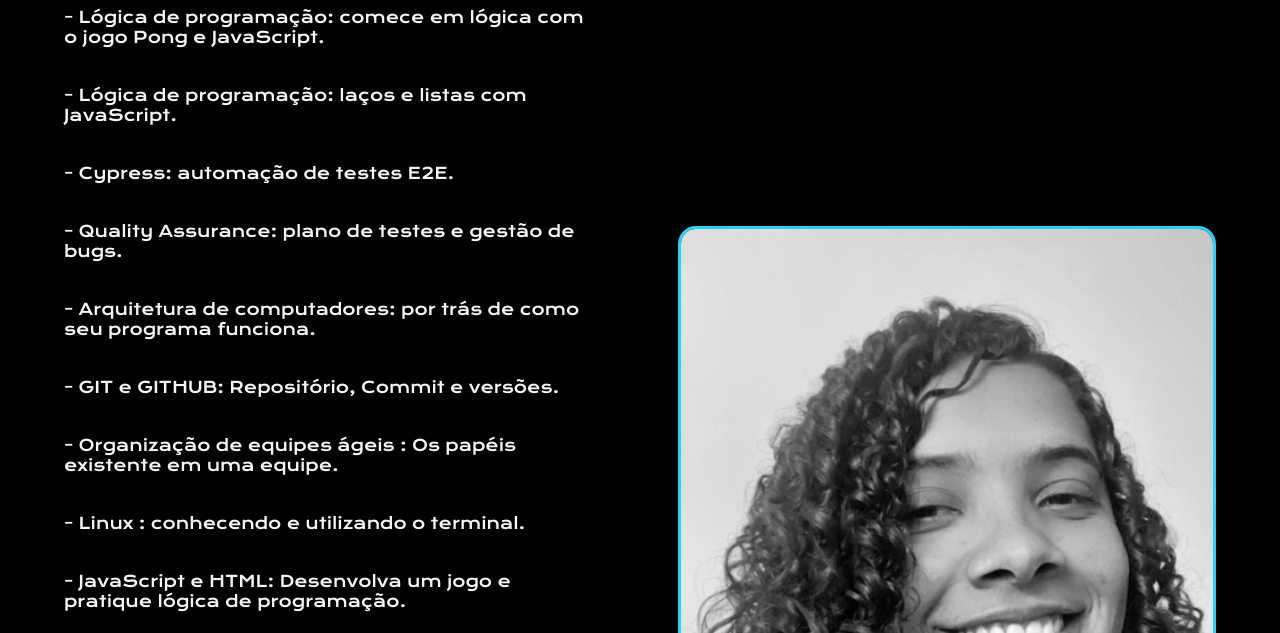
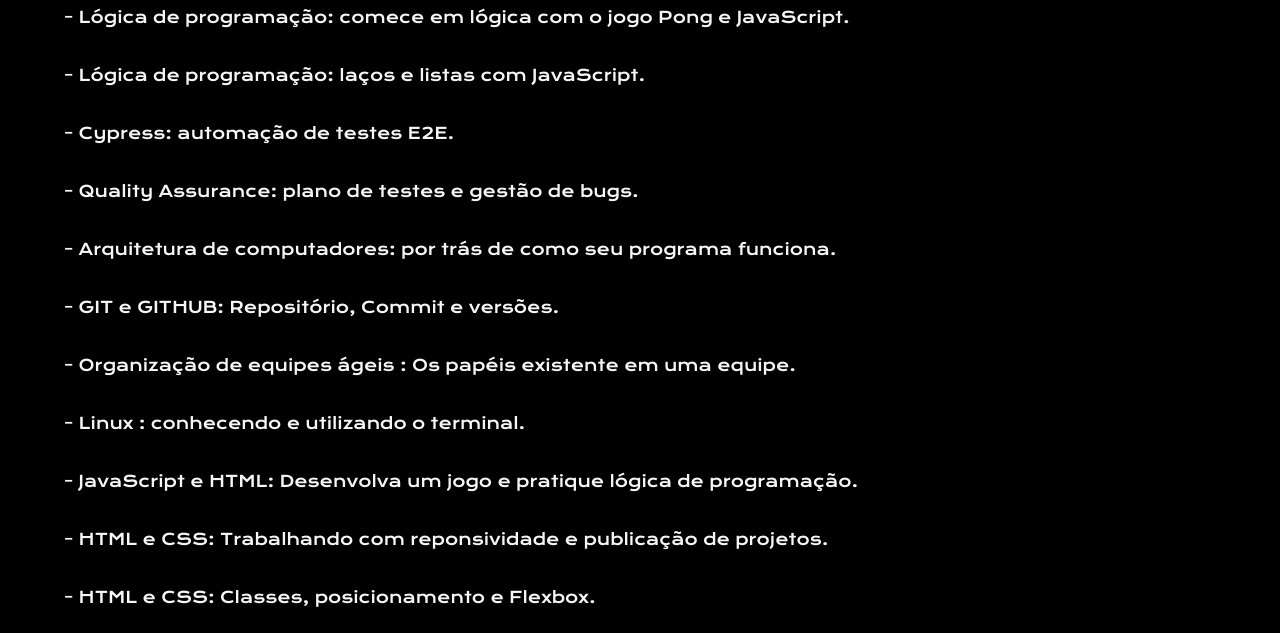
Before and after one commit to queziaqueiroz/portfolio, a plain HTML site: page education.html in a window 1280 px wide. Shown: the part 167-800 px from the top of the page. Drawn offline with nearby package versions, Linux system fonts and the light colour scheme.

Commit message:
refatoração nas paginas education.html e work_experiences.html

```diff
--- a/education.html
+++ b/education.html
@@ -27,7 +27,7 @@
         <p class="apresentacao__experiencia__conteudo__titulo__curso">- Linux : conhecendo e utilizando o terminal.</p><br>
         <p class="apresentacao__experiencia__conteudo__titulo__curso">- JavaScript  e HTML: Desenvolva um jogo e pratique lógica de programação.</p><br>
         <p class="apresentacao__experiencia__conteudo__titulo__curso">- HTML e CSS: Trabalhando com reponsividade e publicação de projetos.</p><br>
-        <p class="apresentacao__experiencia__conteudo__titulo__curso">- HTML e CSS: Classes, posicionamento e Flexbox<./p><br>
+        <p class="apresentacao__experiencia__conteudo__titulo__curso">- HTML e CSS: Classes, posicionamento e Flexbox.</p><br>
         <p class="apresentacao__experiencia__conteudo__titulo__curso">- HTML e CSS: cabeçalho, footer e variáveis CSS.</p><br>
         <p class="apresentacao__experiencia__conteudo__titulo__curso">- HTML e CSS: ambientes de desenvolvimento, estrutura de arquivos e tags.</p><br>
         <p class="apresentacao__experiencia__conteudo__titulo__curso">- JavaScript para Web: Crie páginas dinâmicas.</p><br>
@@ -39,7 +39,7 @@
 
 
     </section>
-    <img class="apresentacao__image" src="./assets/Quezia.png" alt="Foto da Quezia Queiroz">
+<!--    <img class="apresentacao__image" src="./assets/Quezia.png" alt="Foto da Quezia Queiroz">-->
 </main>
 <footer class="rodape">
     <p>Desenvolvido por Quezia Queiroz.</p>
--- a/style/style.css
+++ b/style/style.css
@@ -124,7 +124,7 @@
 }
 
 .apresentacao__experiencia__conteudo{
-    width: 50%;
+    width: 100%;
     display: flex;
     flex-direction: column;
     gap: 10px;
```
Also changed, not shown: work_experiences.html (+1 -1 lines).
